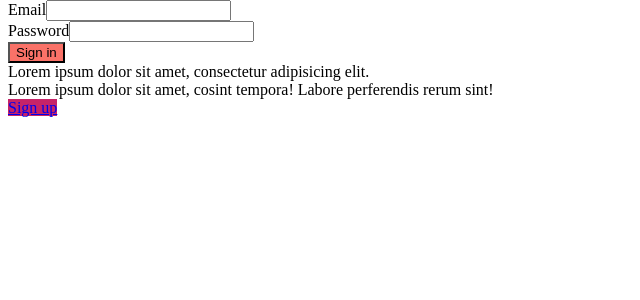
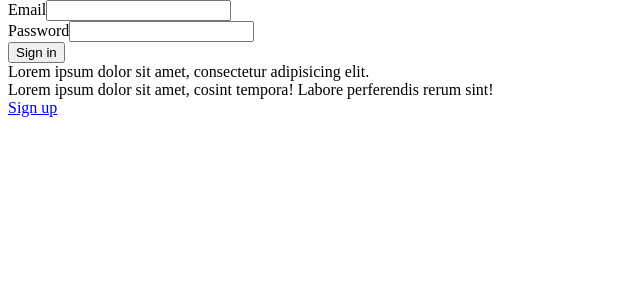
Before and after one commit to ivan-commits/StarterSymfony, a Symfony app: template app/templates/security/login.html.twig in a window 1280 px wide. Shown: the part 26-326 px from the top of the page, without its empty margins (0-640 px from the left). Run offline with Twig, Linux system fonts and the light colour scheme; the template is opened without the code that fills it, so the values that code supplies are empty; form fields are guessed from the names that the template uses; some libraries are stand-ins or nearby versions.

Commit message:
wip design login

```diff
--- a/app/assets/styles/helper/_variables.scss
+++ b/app/assets/styles/helper/_variables.scss
@@ -1,3 +1,5 @@
 $footer_bg : rgba(0, 0, 0, 0.1);
-$orange: #fbae3c;
-$dark1: rgba(9, 9, 9, 0.24);
+$orange: #fa7268;
+$dark1: rgba(9, 9, 9, 0.11);
+$dark2: rgba(9, 9, 9, 0.71);
+$dark3: rgba(0, 0, 0, 0.18);
--- a/app/templates/security/login.html.twig
+++ b/app/templates/security/login.html.twig
@@ -24,7 +24,7 @@
                             {{ form_row(loginForm.password) }}
                             <input type="hidden" name="_csrf_token" value="{{ csrf_token('authenticate') }}">
                             <div class="row d-flex justify-content-center">
-                                <button class="col-6 btn btn-sm btn-primary" type="submit" style="  background: #FA7268;">Sign in</button>
+                                <button class="col-6 btn btn-sm btn-primary" type="submit">Sign in</button>
                             </div>
                             {{ form_end(loginForm) }}
                         </div>
@@ -38,7 +38,7 @@
                         <div class="col-12">Lorem ipsum dolor sit amet, cosint tempora! Labore perferendis rerum sint!</div>
                     </div>
                     <div class="row d-flex justify-content-center">
-                        <a class="col-8 btn btn btn-sm btn-primary" href="{{path('app_register')}}" style="background: #C62368">Sign up</a>
+                        <a class="col-8 btn btn btn-sm btn-primary" href="{{path('app_register')}}">Sign up</a>
                     </div>
                 </div>
             </div>
```
Also changed, not shown: app/assets/styles/layout/_login.scss (+16 -8 lines), app/assets/images/bg-btn.svg (added), app/assets/images/stacked-waves-haikei.svg (added).
